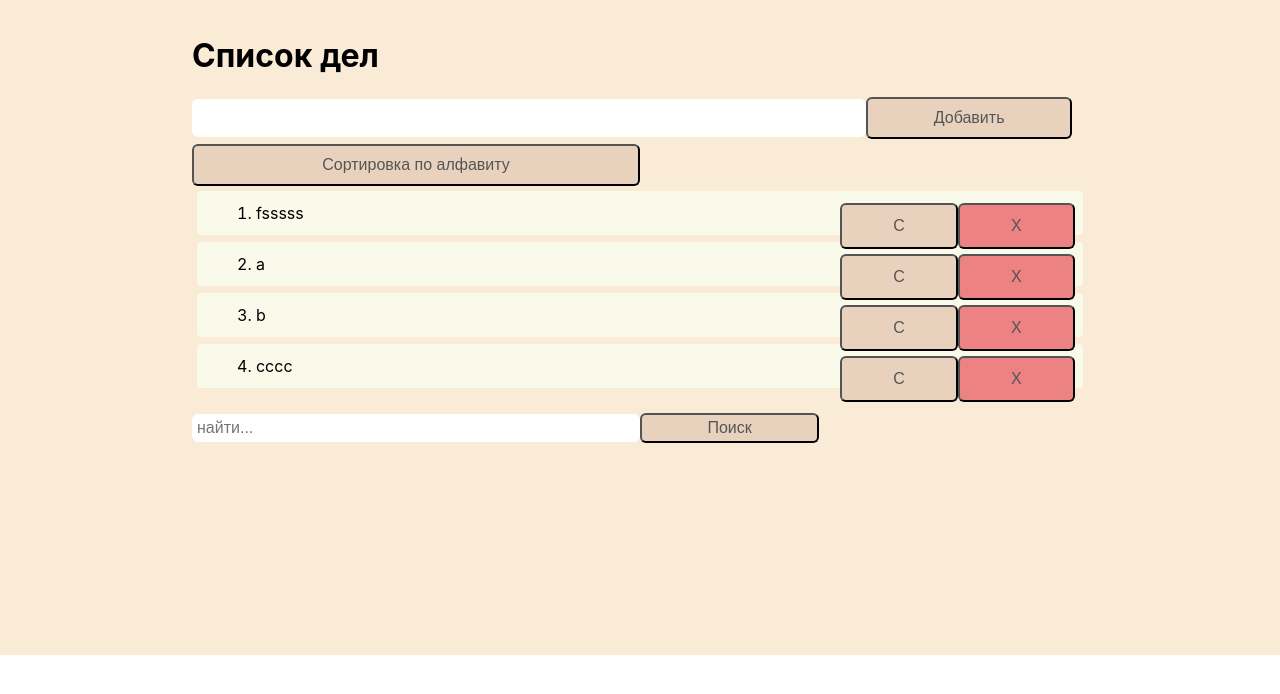
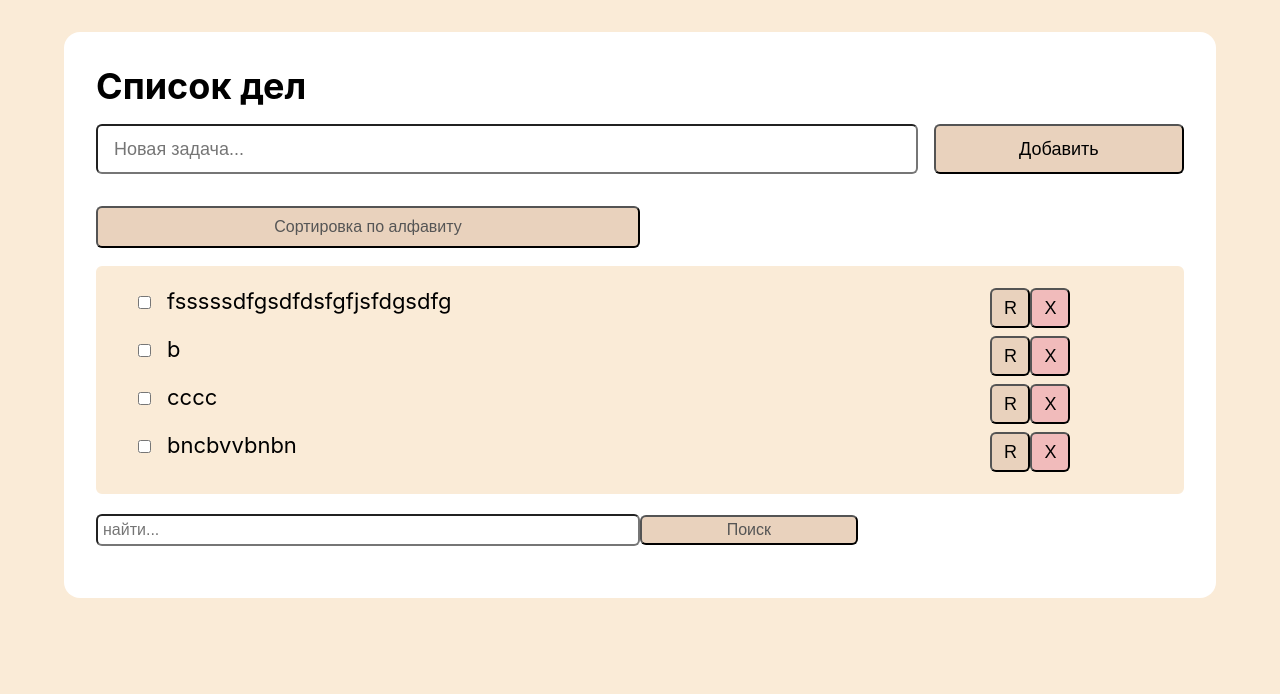
Before and after one commit to TimashevDV/TodoList, a React (Create React App) app: page / in a window 1280 px wide. Shown: the top 694 px of the page. Built offline with nearby package versions, Linux system fonts and the light colour scheme; data requests are answered from the project's data file.

Commit message:
json vversion 2

```diff
--- a/src/App.js
+++ b/src/App.js
@@ -1,6 +1,7 @@
 import { useState } from 'react';
 import styles from './app.module.css';
 import { useEffect } from 'react';
+import { useAddNewTodo, useDeleteTodo } from './hooks';
 
 export const App = () => {
 	const [todoList, setTodoList] = useState([]);
@@ -17,8 +18,15 @@ export const App = () => {
 	const refreshTodo = () =>
 		setRefreshTodoFlag(!refreshTodoFlag);
 
-	useEffect(
-		(filter) => {
+	const { addNewTodo } = useAddNewTodo(
+		refreshTodo,
+		value,
+		setValue,
+	);
+
+	const { deleteTodo } = useDeleteTodo(refreshTodo);
+
+	useEffect(() => {
 		fetch('http://localhost:3005/todoList')
 			.then((loadedTodos) => loadedTodos.json())
 			.then((loadedTodo) => {
@@ -27,42 +35,7 @@ export const App = () => {
 				console.log(loadedTodo);
 			})
 			.catch((error) => console.log(error));
-		},
-		[refreshTodoFlag],
-	);
-
-	const addNewTodo = () => {
-		fetch('http://localhost:3005/todoList', {
-			method: 'POST',
-			headers: {
-				'Content-Type': 'application/json;charset=utf-8',
-			},
-			body: JSON.stringify({
-				todo: value,
-				isCompleted: false,
-			}),
-		})
-			.then((rawResponse) => rawResponse.json())
-			.then((response) => {
-				console.log(response);
-				refreshTodo();
-			})
-			.catch((error) => console.log(error))
-			.finally(setValue(''));
-	};
-
-	const deleteTodo = (id) => {
-		fetch(`http://localhost:3005/todoList/${id}`, {
-			method: 'DELETE',
-		})
-			.then((rawResponse) => rawResponse.json())
-			.then((response) => {
-				console.log(response);
-				refreshTodo();
-			})
-			.catch((error) => console.log(error))
-			.finally();
-	};
+	}, [refreshTodoFlag]);
 
 	const updateTodo = (todo, id) => {
 		setValue(todo);
@@ -115,8 +88,6 @@ export const App = () => {
 		}
 	};
 
-	// setSorted(todoList);
-
 	const buttonSorting = () => {
 		let sortetTodo = [...todoList];
 		sortetTodo.sort((a, b) => {
@@ -133,13 +104,16 @@ export const App = () => {
 
 	return (
 		<div className={styles.app}>
-			<h1>Список дел</h1>
-
+			<h1 className={styles.todoTitle}>Список дел</h1>
+			<div className={styles.todoNew}>
 				<input
+					placeholder="Новая задача..."
 					className={styles.input}
 					type="text"
 					value={value}
-				onChange={({ target }) => setValue(target.value)}
+					onChange={({ target }) =>
+						setValue(target.value)
+					}
 				></input>
 
 				<button
@@ -148,15 +122,27 @@ export const App = () => {
 				>
 					{buttonAddAndUpdate}
 				</button>
+			</div>
 			<button
 				className={styles.btnSorting}
 				onClick={buttonSorting}
 			>
 				Сортировка по алфавиту
 			</button>
+			<div className={styles.todoList}>
 				{sorted.map(({ id, todo }) => (
-				<li key={id} className={styles.todoList}>
+					<div key={id} className={styles.todoTask}>
+						<li
+							key={id}
+							className={styles.todoTaskText}
+						>
+							<input
+								key={id}
+								className={styles.todoCheckBox}
+								type="checkbox"
+							/>
 							{todo}
+
 							<button
 								className={styles.btnDelete}
 								onClick={() => deleteTodo(id)}
@@ -165,12 +151,16 @@ export const App = () => {
 							</button>
 							<button
 								className={styles.btnChange}
-						onClick={() => updateTodo(todo, id)}
+								onClick={() =>
+									updateTodo(todo, id)
+								}
 							>
-						C
+								R
 							</button>
 						</li>
+					</div>
 				))}
+			</div>
 			<form id="search">
 				<input
 					className={styles.search}
--- a/src/app.module.css
+++ b/src/app.module.css
@@ -1,43 +1,123 @@
+:root {
+	--accent: antiquewhite;
+	--colorBtn: #e9d2bd;
+}
+* {
+	margin: 0;
+	box-sizing: border-box;
+}
+
+body {
+	background-color: var(--accent);
+	height: 100vh;
+	display: flex;
+	justify-content: center;
+	padding: 32px;
+	font-size: 18px;
+	font-weight: 300px;
+}
+
 .app {
-	background-color: antiquewhite;
-	text-align: left;
-	padding: 15%;
-	padding-top: 15px;
+	padding: 32px;
+	background-color: white;
+	width: 90vw;
+	border-radius: 16px;
+}
+
+.todoNew {
+	--size: 50px;
+	display: flex;
+	margin: 16px 0 32px;
+}
+
+.input {
+	border: 1 solid grey;
+	font-size: 18px;
+	margin-right: 16px;
+	padding: 8px 16px;
+	height: var(--size);
+	border-radius: 6px;
+	flex-grow: 1;
+}
+
+.btnAdd {
+	height: var(--size);
+	width: 23%;
+	background: var(--colorBtn);
+	text-align: center;
+	font-size: 18px;
+	border: 1 solid grey;
+	border-radius: 6px;
+	cursor: pointer;
 }
 
 .todoList {
-	margin: 3px;
-	padding-bottom: 5px;
 	border: 2px solid antiquewhite;
 	border-radius: 6px;
-	background-color: rgb(250, 250, 234);
+	background-color: var(--accent);
 	padding: 12px 8px 12px 40px;
 	font-size: 16px;
-	list-style-type: decimal;
+	list-style-type: none;
 }
 
-.input {
-	margin: 0;
-	border: none;
-	border-radius: 6px;
-	width: 73%;
-	padding: 10px;
-	font-size: 16px;
-	margin-bottom: 7px;
+.todoTask {
+	margin-bottom: 8px;
+	margin-top: 8px;
+	display: flex;
+	/* outline: 1px solid red; */
+	align-items: center;
+	cursor: default;
 }
 
-.btnAdd {
-	padding: 10px;
-	width: 23%;
-	background: #e9d2bd;
-	color: #555;
+.todoTaskText {
+	font-size: 22px;
+	width: 90%;
+}
+
+.todoCheckBox {
+	margin-right: 16px;
+	cursor: pointer;
+}
+
+.btnDelete {
+	float: right;
+	height: var(--size);
+	width: var(--size);
+	background: rgb(241, 187, 187);
 	text-align: center;
+	font-size: 18px;
+	border: 1 solid grey;
+	border-radius: 6px;
+	cursor: pointer;
+	--size: 40px;
+}
+
+.btnChange {
+	float: right;
+	height: var(--size);
+	width: var(--size);
+	background: var(--colorBtn);
+	text-align: center;
+	font-size: 18px;
+	border: 1 solid grey;
+	border-radius: 6px;
+	cursor: pointer;
+	--size: 40px;
+}
+
+.search {
+	margin: 0;
+	border: 1 solid grey;
+	border-radius: 6px;
+	width: 50%;
+	padding: 5px;
 	font-size: 16px;
-	cursor: pointer;
-	border-radius: 6px;
+	margin-top: 20px;
+	margin-bottom: 20px;
 }
 
 .btnSorting {
+	margin-bottom: 18px;
 	padding: 10px;
 	width: 50%;
 	background: #e9d2bd;
@@ -46,43 +126,6 @@
 	font-size: 16px;
 	cursor: pointer;
 	border-radius: 6px;
-}
-
-.btnDelete {
-	width: 14%;
-	font-size: 16px;
-	padding: 10px;
-	background: #ec8282;
-	color: #555;
-	text-align: center;
-	cursor: pointer;
-	border-radius: 6px;
-	float: right;
-	padding: 12px 16px 12px 16px;
-}
-
-.btnChange {
-	width: 14%;
-	font-size: 16px;
-	padding: 10px;
-	background: #e9d2bd;
-	color: #555;
-	text-align: center;
-	cursor: pointer;
-	border-radius: 6px;
-	float: right;
-	padding: 12px 16px 12px 16px;
-}
-
-.search {
-	margin: 0;
-	border: none;
-	border-radius: 6px;
-	width: 50%;
-	padding: 5px;
-	font-size: 16px;
-	margin-top: 20px;
-	margin-bottom: 20px;
 }
 
 .btnSearch {
--- a/src/db.json
+++ b/src/db.json
@@ -1,14 +1,9 @@
 {
   "todoList": [
     {
-      "id": "6875",
-      "todo": "fsssss",
-      "isCompleted": false
-    },
-    {
-      "id": "2b0a",
-      "todo": "a",
-      "isCompleted": false
+      "todo": "fsssssdfgsdfdsfgfjsfdgsdfg",
+      "isCompleted": false,
+      "id": "6875"
     },
     {
       "id": "e5e1",
@@ -19,6 +14,11 @@
       "id": "aa74",
       "todo": "cccc",
       "isCompleted": false
+    },
+    {
+      "todo": "bncbvvbnbn",
+      "isCompleted": false,
+      "id": "e9da"
     }
   ]
 }
--- /dev/null
+++ b/src/hooks/index.js
@@ -0,0 +1,2 @@
+export * from './use-add-new-todo';
+export * from './use-delete-todo';
--- /dev/null
+++ b/src/hooks/use-add-new-todo.js
@@ -0,0 +1,25 @@
+export const useAddNewTodo = (refreshTodo, value, setValue) => {
+	const addNewTodo = () => {
+		fetch('http://localhost:3005/todoList', {
+			method: 'POST',
+			headers: {
+				'Content-Type': 'application/json;charset=utf-8',
+			},
+			body: JSON.stringify({
+				todo: value,
+				isCompleted: false,
+			}),
+		})
+			.then((rawResponse) => rawResponse.json())
+			.then((response) => {
+				console.log(response);
+				refreshTodo();
+			})
+			.catch((error) => console.log(error))
+			.finally(setValue(''));
+	};
+
+	return {
+		addNewTodo,
+	};
+};
--- /dev/null
+++ b/src/hooks/use-delete-todo.js
@@ -0,0 +1,18 @@
+export const useDeleteTodo = (refreshTodo) => {
+	const deleteTodo = (id) => {
+		fetch(`http://localhost:3005/todoList/${id}`, {
+			method: 'DELETE',
+		})
+			.then((rawResponse) => rawResponse.json())
+			.then((response) => {
+				console.log(response);
+				refreshTodo();
+			})
+			.catch((error) => console.log(error))
+			.finally();
+	};
+
+	return {
+		deleteTodo,
+	};
+};
```
Lines whose indentation alone changed are shown as unchanged.
